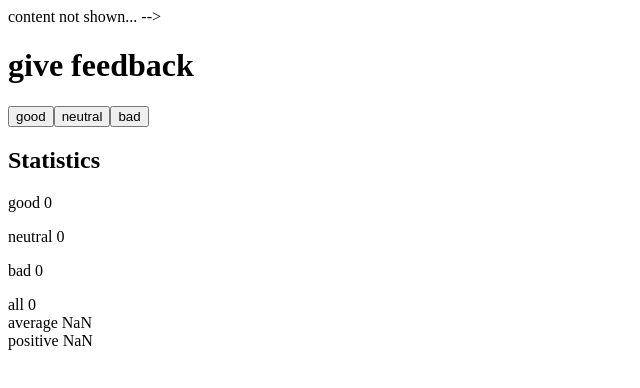
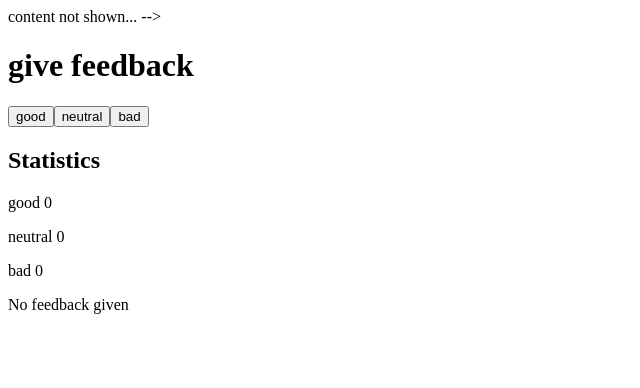
Before and after one commit to alazylion18/Full_Stack_Open_2022_part1, a React (Create React App) app: page / in a window 1280 px wide. Shown: the top 388 px of the page, without its empty margins (0-640 px from the left). Built offline with nearby package versions, Linux system fonts and the light colour scheme.

Commit message:
Exercise 1.9

```diff
--- a/src/App.js
+++ b/src/App.js
@@ -9,7 +9,17 @@ const Button = (props) => {
 }
 
   const Statistics = (props) => {
-    console.log(props)
+    //console.log(props)
+    if(props.Statistics[0]===0 && props.Statistics[1]===0 && props.Statistics[2]===0) {
+      return(
+        <div>
+          No feedback given
+        </div>
+      )
+    }
+
+    {
+    //console.log(props)
         const all = props.Statistics[0] + props.Statistics[1] + props.Statistics[2]
         const average = (props.Statistics[0]-props.Statistics[2])/(props.Statistics[0] + props.Statistics[1] + props.Statistics[2])
         const positive = props.Statistics[0]/all
@@ -23,7 +33,7 @@ const Button = (props) => {
         </div>
         )
 }
-
+  }
 
 const App = () => {
   const [good, setGood] = useState(0)
```
